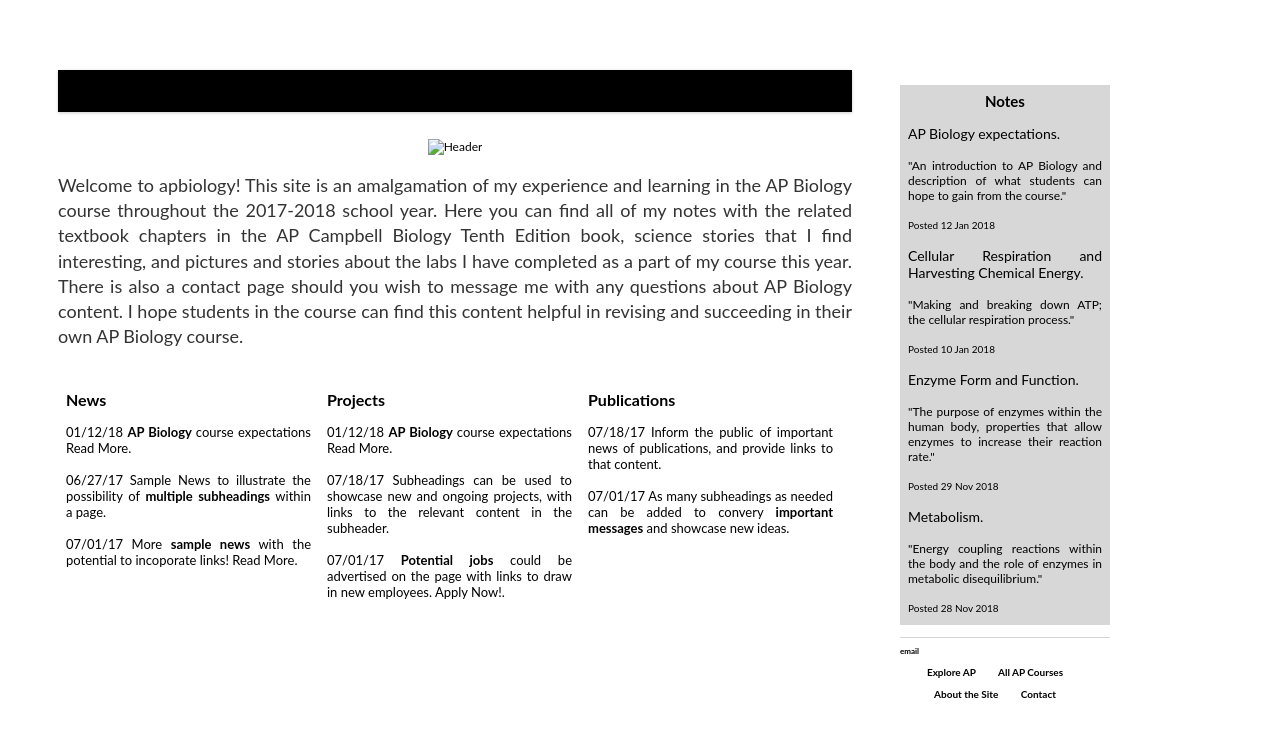
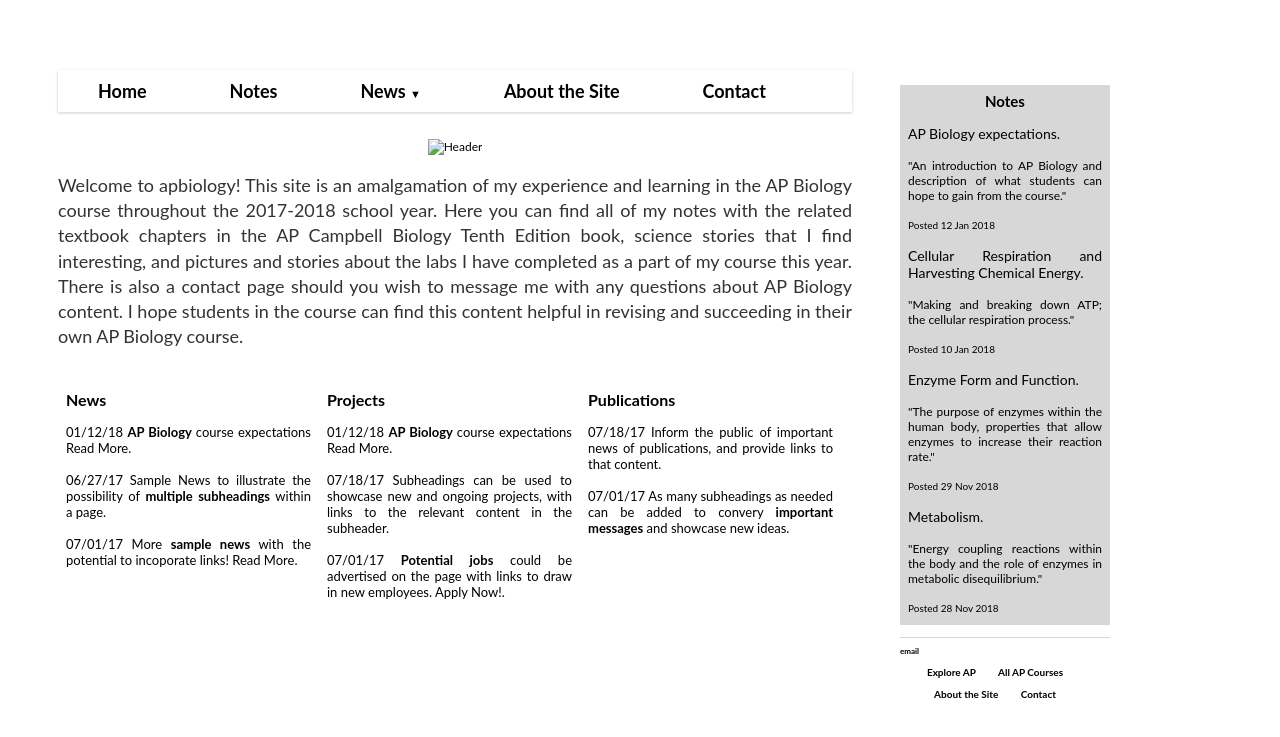
Before and after one commit to meganscarlett/meganscarlett.github.io, a Jekyll site: the page built from index.html, in a window 1280 px wide. Shown: the top 737 px of the page. Built offline with Jekyll 4.4.1, drawn with Linux system fonts in a browser that asks for light colours.

Commit message:
Update menu.css

```diff
--- a/css/menu.css
+++ b/css/menu.css
@@ -7,7 +7,7 @@
 .menu-wrap {
     width:100%;
     box-shadow:0px 1px 3px rgba(0,0,0,0.2);
-    background:#000000;
+    background:#FFFFFF;
 }
 
 .menu {
```
